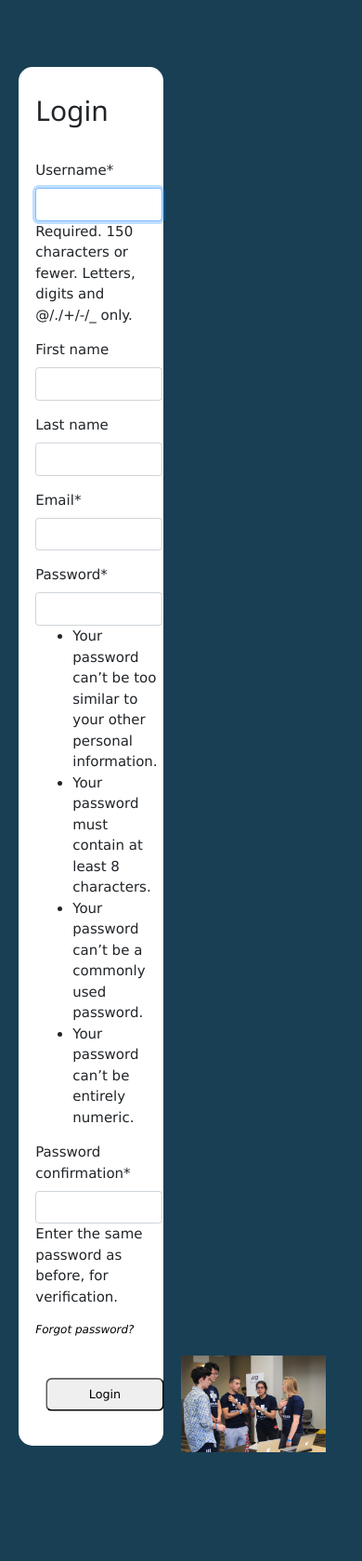
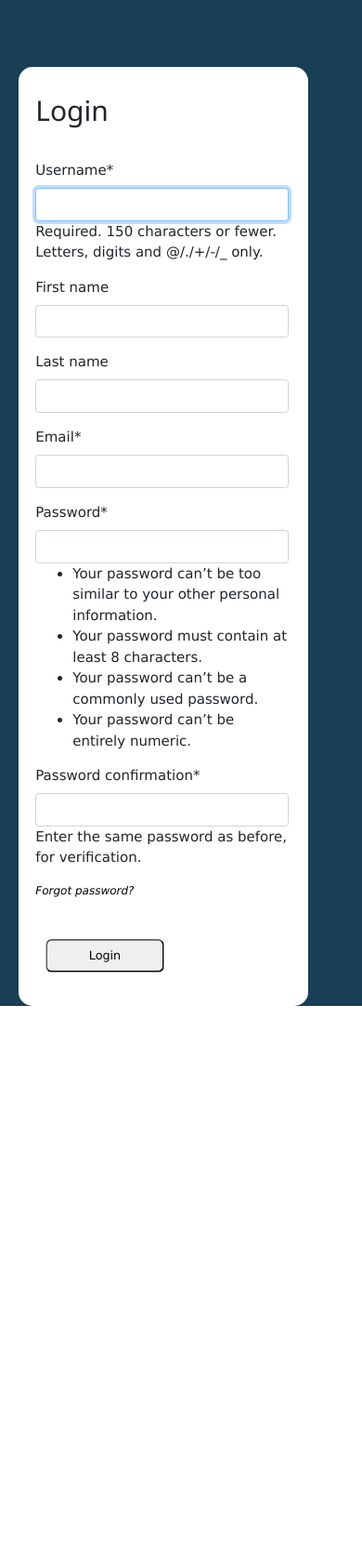
Before and after one commit to nosup/medhacks_system, a Django app: template medhacks/accounts/templates/accounts/login.html in a window 390 px wide. Shown: the part 113-1792 px from the top of the page at 93% size. After the commit the page ends 1195 px from the top, so only its background shows below. Run offline with Django 3.2, Linux system fonts and the light colour scheme; the template is opened without the code that fills it: values that come from a table or form of the project are taken from there, others are empty; a user stored in the database is signed in; parts of the project's set-up code (start-up, migrations or seed data) failed here and were passed over; some libraries are stand-ins or nearby versions.

Commit message:
scaling on login screen

```diff
--- a/medhacks/accounts/templates/accounts/login.html
+++ b/medhacks/accounts/templates/accounts/login.html
@@ -34,7 +34,7 @@
 
   </div>
 </div>
-<div  style="max-width:40vw; margin-top: 20px">
+<div  class="slideshow" style="max-width:40vw; margin-top: 20px">
   <img class="mySlides" src="{%static '2017imgs/1.jpg'%}" style="width:100%">
   <img class="mySlides" src="{%static '2017imgs/2.jpg'%}" style="width:100%">
   <img class="mySlides" src="{%static '2017imgs/3.jpg'%}" style="width:100%">
--- a/medhacks/static/css/login.css
+++ b/medhacks/static/css/login.css
@@ -12,3 +12,18 @@ img {
 .card-body {
     width: 40vw;
 }
+
+@media screen and (max-width: 800px) {
+    .slideshow {
+        display: none;
+    }
+
+    .card-body {
+        width: 80vw;
+    }
+
+    .login-container {
+        width: 70vw;
+    }
+
+}
```
Also changed, not shown: medhacks/accounts/static/css/login.css (+15 -0 lines).
